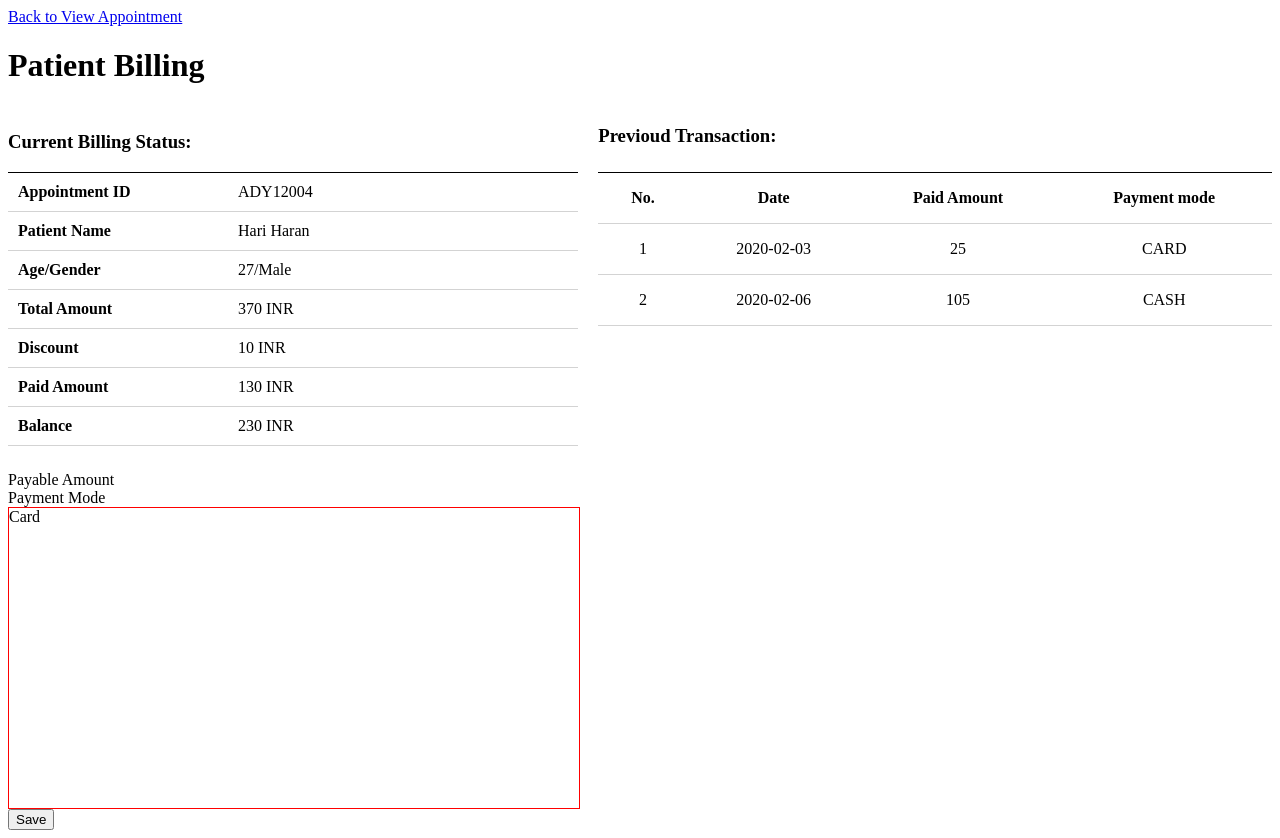
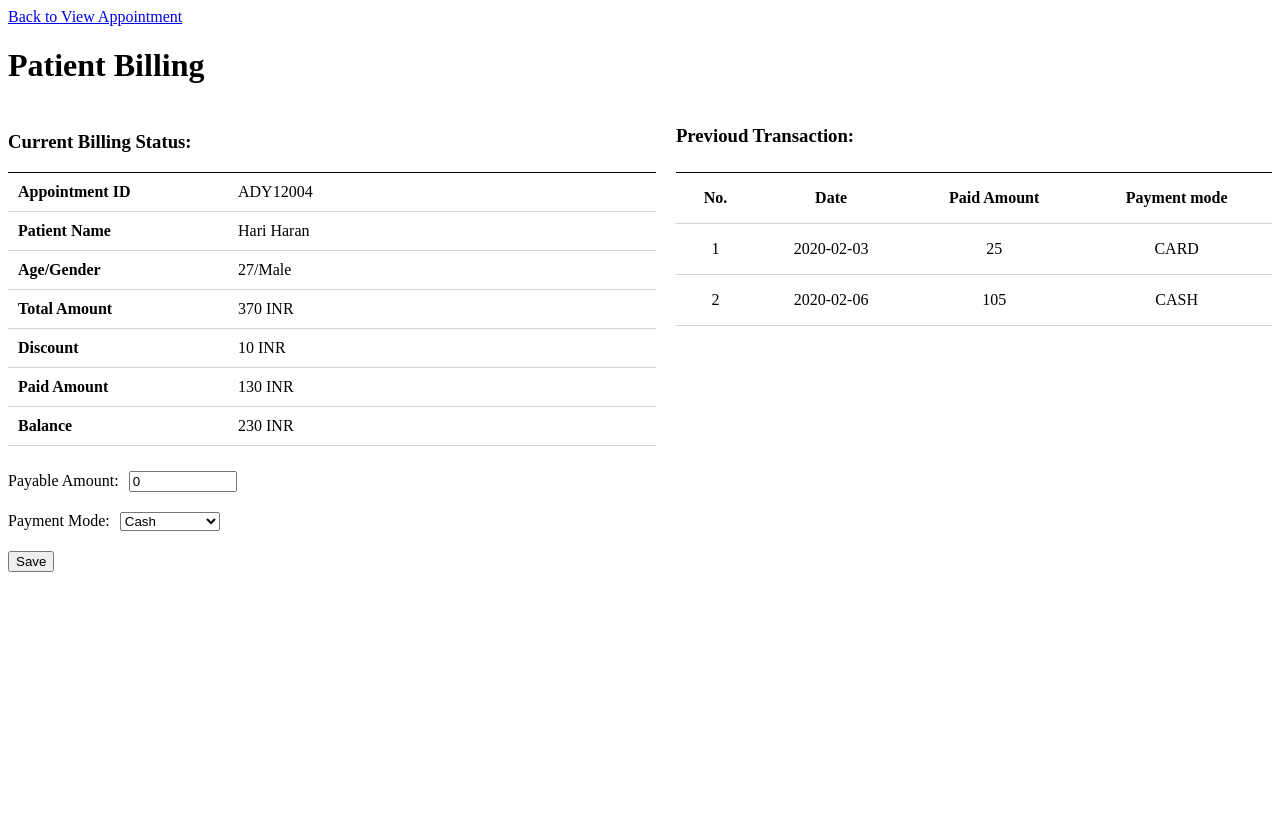
Before and after one commit to LiangA/patient-billing-app, a React (Create React App) app: page /transaction/ADY12004 in a window 1280 px wide. After the commit the page ends 800 px from the top, so only its background shows below. Built offline with nearby package versions, Linux system fonts and the light colour scheme.

Commit message:
✨ implement billing status, payable amount, payment mode, and card

```diff
--- a/src/components/BillingStatus.js
+++ /dev/null
@@ -1,50 +0,0 @@
-const BillingStatus = ({ appointment }) => {
-  const { medicalScanList, paymentList } = appointment;
-
-  const totalAmount = medicalScanList.reduce((sum, scan) => sum + scan.amount, 0);
-  const totalDiscount = medicalScanList.reduce((sum, scan) => sum + scan.discount, 0);
-  const totalPaidAmount = paymentList.reduce((sum, { paidAmount }) => sum + paidAmount, 0);
-  const totoalBalance = totalAmount - totalDiscount - totalPaidAmount;
-
-  return (
-    <div className="billing-status">
-      <h3>Current Billing Status:</h3>
-      <table>
-        <tbody>
-          <tr>
-            <th>Appointment ID</th>
-            <td>{appointment.id}</td>
-          </tr>
-          <tr>
-            <th>Patient Name</th>
-            <td>{appointment.patient.name}</td>
-          </tr>
-          <tr>
-            <th>Age/Gender</th>
-            <td>
-              {appointment.patient.age}/{appointment.patient.gender}
-            </td>
-          </tr>
-          <tr>
-            <th>Total Amount</th>
-            <td>{totalAmount} INR</td>
-          </tr>
-          <tr>
-            <th>Discount</th>
-            <td>{totalDiscount} INR</td>
-          </tr>
-          <tr>
-            <th>Paid Amount</th>
-            <td>{totalPaidAmount} INR</td>
-          </tr>
-          <tr>
-            <th>Balance</th>
-            <td>{totoalBalance} INR</td>
-          </tr>
-        </tbody>
-      </table>
-    </div>
-  );
-};
-
-export default BillingStatus;
--- a/src/components/PatientBilling.js
+++ b/src/components/PatientBilling.js
@@ -2,18 +2,26 @@ import './PatientBilling.scss';
 
 import { Link, useParams } from 'react-router-dom';
 
-import BillingStatus from './BillingStatus';
 import TransactionTable from './TransactionTable';
 import { useSelector } from 'react-redux';
+import { useState } from 'react';
 
 const PatientBilling = () => {
   const { appointmentId } = useParams();
   const isLoading = useSelector((s) => s.appointment.isLoading);
   const appointment = useSelector((s) => s.appointment.map[appointmentId]);
+  const [payableAmount, setPayableAmount] = useState(0);
+  const [paymentMode, setPymentMode] = useState('CASH');
 
   if (isLoading) {
     return <div>Loading ...</div>;
   }
+
+  const { medicalScanList, paymentList } = appointment;
+  const totalAmount = medicalScanList.reduce((sum, scan) => sum + scan.amount, 0);
+  const totalDiscount = medicalScanList.reduce((sum, scan) => sum + scan.discount, 0);
+  const totalPaidAmount = paymentList.reduce((sum, { paidAmount }) => sum + paidAmount, 0);
+  const totalBalance = totalAmount - totalDiscount - totalPaidAmount;
 
   return (
     <div className="patient-billing">
@@ -22,11 +30,85 @@ const PatientBilling = () => {
 
       <div className="content">
         <div className="left">
-          <BillingStatus appointment={appointment} />
-          <div>Payable Amount</div>
-          <div>Payment Mode</div>
+          <div className="billing-status">
+            <h3>Current Billing Status:</h3>
+            <table>
+              <tbody>
+                <tr>
+                  <th>Appointment ID</th>
+                  <td>{appointment.id}</td>
+                </tr>
+                <tr>
+                  <th>Patient Name</th>
+                  <td>{appointment.patient.name}</td>
+                </tr>
+                <tr>
+                  <th>Age/Gender</th>
+                  <td>
+                    {appointment.patient.age}/{appointment.patient.gender}
+                  </td>
+                </tr>
+                <tr>
+                  <th>Total Amount</th>
+                  <td>{totalAmount} INR</td>
+                </tr>
+                <tr>
+                  <th>Discount</th>
+                  <td>{totalDiscount} INR</td>
+                </tr>
+                <tr>
+                  <th>Paid Amount</th>
+                  <td>{totalPaidAmount} INR</td>
+                </tr>
+                <tr>
+                  <th>Balance</th>
+                  <td>{totalBalance} INR</td>
+                </tr>
+              </tbody>
+            </table>
+          </div>
 
-          <div className="card">Card</div>
+          {/* Payable Amount */}
+          <div className="payable-amount">
+            <span className="label">Payable Amount:</span>
+            <input
+              type="number"
+              value={payableAmount}
+              min="0"
+              max={totalBalance}
+              onChange={(e) => {
+                let amount = e.target.value;
+                if (amount < 0) amount = 0;
+                else if (amount > totalBalance) amount = totalBalance;
+
+                setPayableAmount(amount);
+              }}
+            />
+          </div>
+
+          {/* Payment Mode */}
+          <div className="payment-mode">
+            <span className="label">Payment Mode:</span>
+            <select value={paymentMode} onChange={(e) => setPymentMode(e.target.value)}>
+              <option value="CASH">Cash</option>
+              <option value="CARD">Card</option>
+            </select>
+          </div>
+
+          {/* Card Mode */}
+          {paymentMode === 'CARD' && (
+            <div className="card">
+              <input type="text" placeholder="Cardholder's Name" />
+              <br />
+              <input type="text" placeholder="Card Number" />
+              <div className="expire">
+                <div>Expire</div>
+                <input type="text" placeholder="MM/YYYY" />
+                <input type="text" placeholder="CVC" />
+                <span>128-bit secured</span>
+              </div>
+            </div>
+          )}
 
           <button>Save</button>
         </div>
--- a/src/components/PatientBilling.scss
+++ b/src/components/PatientBilling.scss
@@ -27,10 +27,38 @@
         }
       }
 
+      .payable-amount,
+      .payment-mode {
+        margin-bottom: 20px;
+        width: 470px;
+        .label {
+          margin-right: 10px;
+        }
+        input,
+        select {
+          width: 100px;
+        }
+      }
+
       .card {
-        width: 100%;
-        height: 300px;
-        border: 1px solid red;
+        border: 1px solid black;
+        border-radius: 5px;
+        padding: 25px 15px;
+        margin-bottom: 20px;
+        width: 430px;
+
+        input {
+          height: 30px;
+        }
+
+        & > input {
+          margin-bottom: 12px;
+          width: 400px;
+        }
+
+        .expire input {
+          margin-right: 15px;
+        }
       }
     }
 
```
